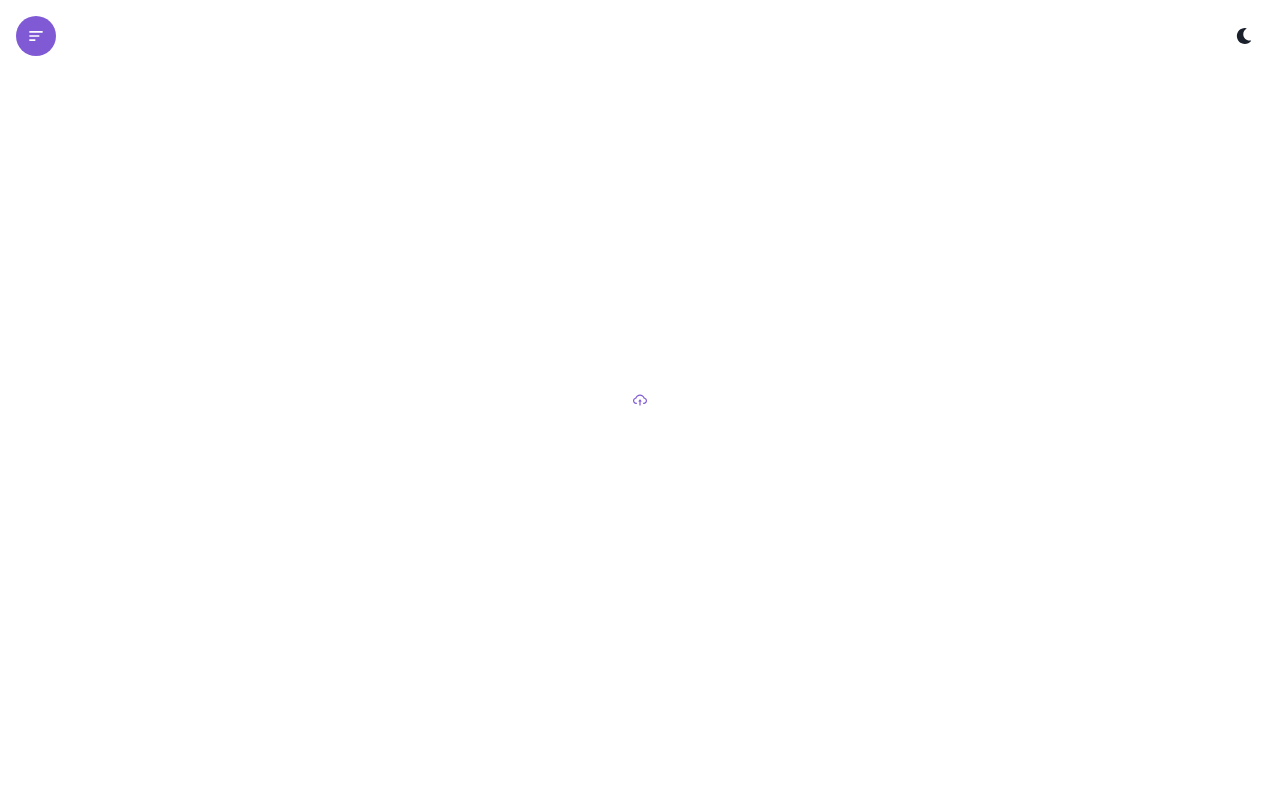
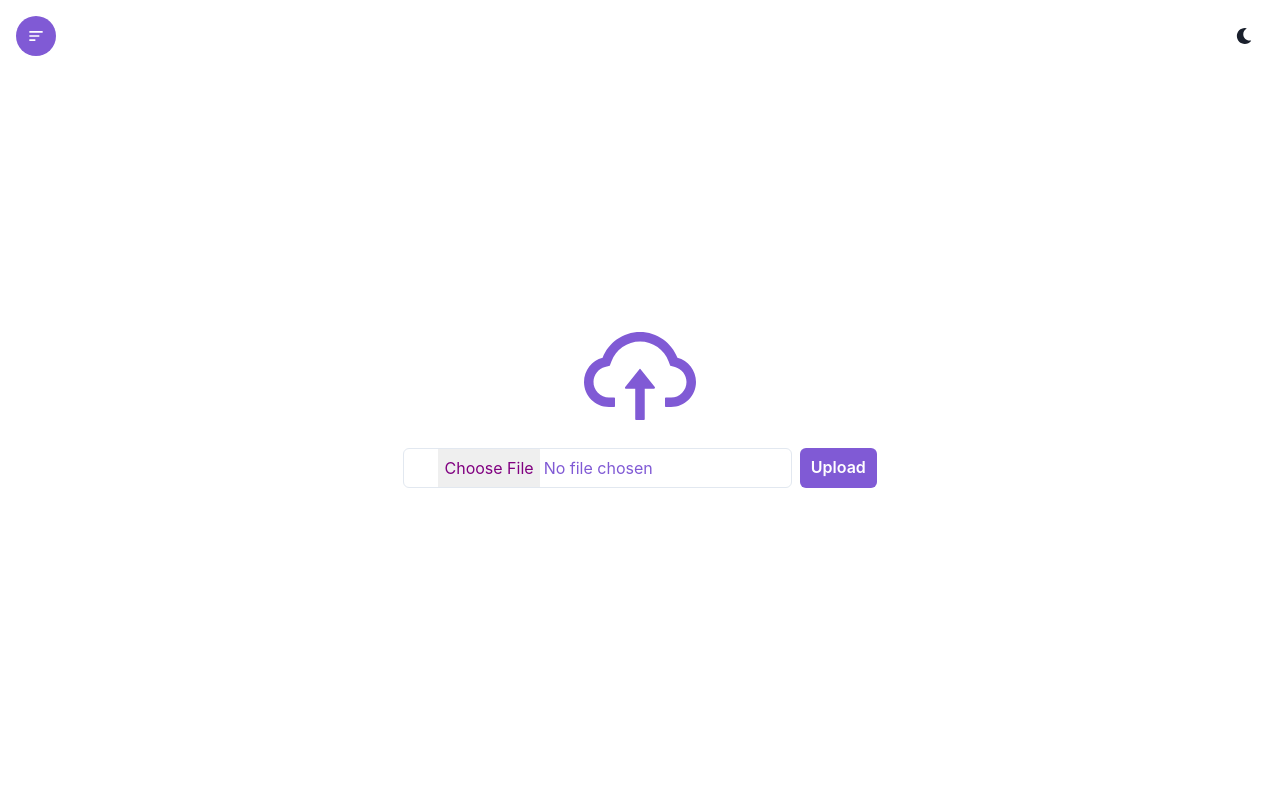
Before and after one commit to Shaikhatif17/react-Videoegy, a React (Create React App) app: page /upload in a window 1280 px wide. Shown: the top 800 px of the page. Built offline with nearby package versions, Linux system fonts and the light colour scheme.

Commit message:
feat - added upload feature

```diff
--- a/src/App.js
+++ b/src/App.js
@@ -6,6 +6,7 @@ import Home from './Components/Home';
 import Footer from './Components/Footer';
 import Videos from './Components/Videos';
 import Upload from './Components/Upload';
+
 
 
 
@@ -21,6 +22,7 @@ function App() {
       <Route path='/upload' element={<Upload/>}/>
 
 
+
     </Routes>
     <Footer/>
   </Router>
--- a/src/Components/Upload.jsx
+++ b/src/Components/Upload.jsx
@@ -1,13 +1,29 @@
-import { Container, VStack } from '@chakra-ui/react'
+import { Button, Container, HStack, Input, VStack,  } from '@chakra-ui/react'
 import React from 'react';
 import { AiOutlineCloudUpload } from "react-icons/ai"
 
 const Upload = () => {
   return <Container maxWidth={'container.xl'} h={'100vh'} p={'16'}>
 <VStack color={'purple.500'} h={'full'} justifyContent={'center'} >
-    <AiOutlineCloudUpload/>
+    <AiOutlineCloudUpload size={'10vmax'} />
+    <form>
+        <HStack>
+            <Input required type={'file'} css={{
+                "&::file-selector-button":{
+                    border:'none',
+                    width:"calc(100% +36px)",
+                    height:"100%",
+                    marginLeft:"18px",
+                    color:"purple",
+                    backgroundcolor:"white",
+                    cursor:"pointer"
+                }
+            }} />
+            <Button colorScheme='purple' type='submit'>Upload</Button>
+        </HStack>
+    </form>
 </VStack>
   </Container>
 }
 
-export default Upload
+export default Upload;
```
